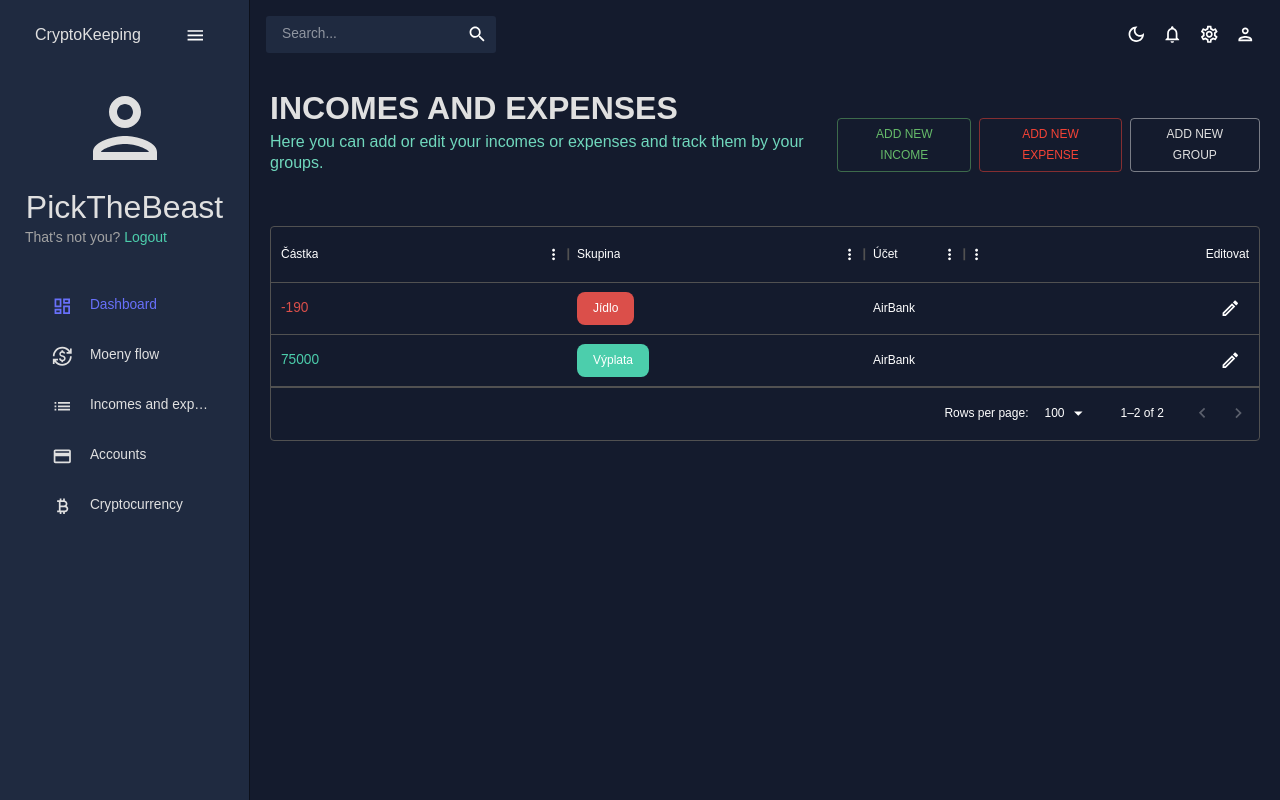
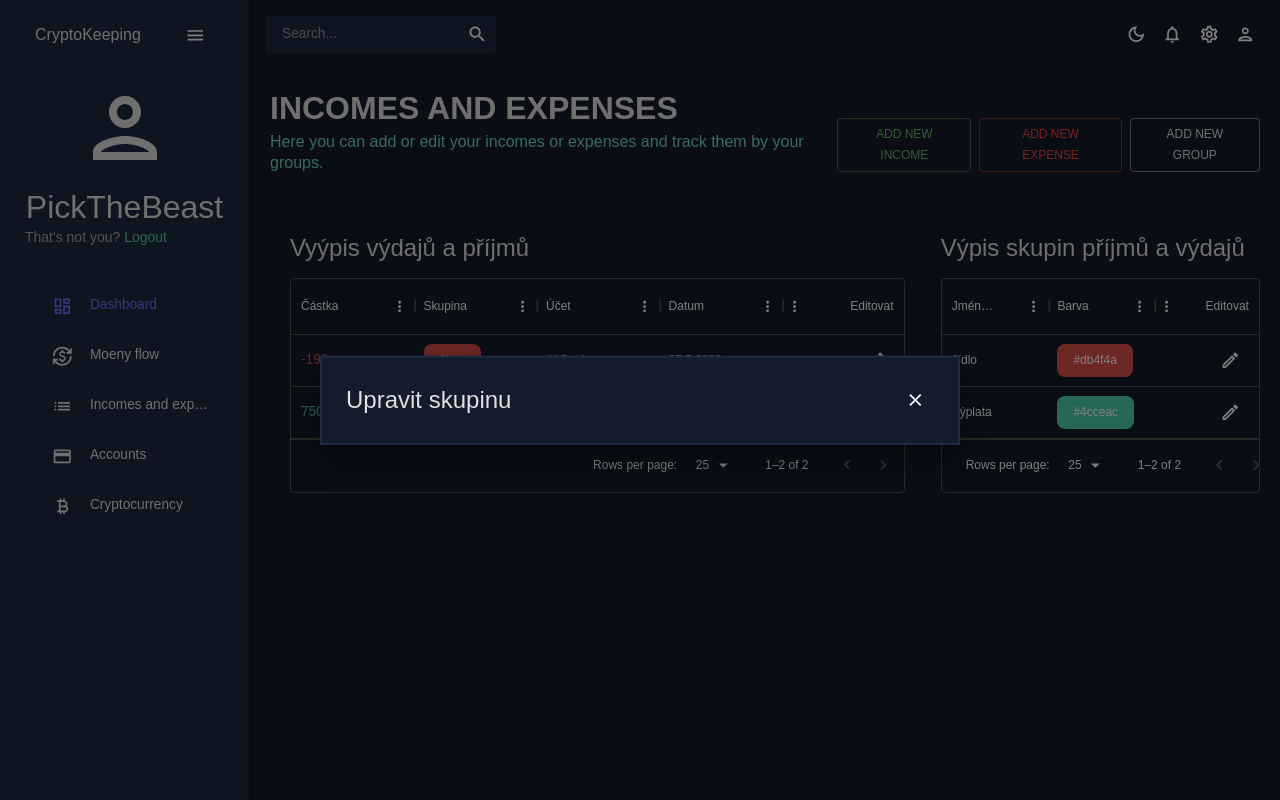
Before and after one commit to PatrikPicka/Bookkeeping-App, a React (Create React App) app: page /incomes-and-expenses in a window 1280 px wide. Both pictures are taken after a click on the button "ADD NEW GROUP". Built offline with nearby package versions, Linux system fonts and the light colour scheme.

Commit message:
finalization-of-incomes-and-expenses-page-and-start-of-modal-forms-functionality

```diff
--- a/src/index.js
+++ b/src/index.js
@@ -1,5 +1,5 @@
 import React from 'react';
-import ReactDOM from 'react-dom';
+import ReactDOM from 'react-dom/client';
 // import './index.css';
 import App from './App';
 import {BrowserRouter} from 'react-router-dom';
--- a/src/scenes/global/Sidebar.jsx
+++ b/src/scenes/global/Sidebar.jsx
@@ -48,8 +48,6 @@ const Sidebar = () => {
 	const colors = tokens(theme.palette.mode);
 	const [isCollapsed, setIsCollapsed] = useState(false);
 	const [selected, setSelected] = useState('Dashboard');
-
-	console.log(selected);
 
 	return (
 		<Box sx={{
--- a/src/scenes/incomes-and-expenses/index.jsx
+++ b/src/scenes/incomes-and-expenses/index.jsx
@@ -4,7 +4,8 @@ import {
 	Typography,
 	useTheme
 } from "@mui/material";
-import { DataGrid } from "@mui/x-data-grid";
+import Grid from '@mui/material/Unstable_Grid2';
+import {DataGrid, GridRow} from "@mui/x-data-grid";
 import { tokens } from "../../theme";
 import {
 	EditOutlined,
@@ -12,26 +13,36 @@ import {
 	AddOutlined
 } from "@mui/icons-material";
 import Header from "../../components/Header";
-import {boxAlignments} from "@nivo/core";
+import CreateOrEditGroupModal from "./modals/CreateOrEditGroupModal";
+import {useState} from "react";
 
-const testGridData = [
+const testGroupsData = [
+	{
+		id: 1,
+		name: 'Jídlo',
+		backgroundColor: '#db4f4a'
+	},
+	{
+		id: 2,
+		name: 'Výplata',
+		backgroundColor: '#4cceac'
+	}
+];
+
+const testIncomesAndExpensesData = [
 	{
 		id: 1,
 		amount: 190,
-		group: {
-			name: 'Jídlo',
-			backgroundColor: '#db4f4a',
-		},
+		date: '25.5.2023',
+		group: testGroupsData[0],
 		accountName: 'AirBank',
 		type: 'expense',
 	},
 	{
 		id: 2,
 		amount: 75000,
-		group: {
-			name: 'Výplata',
-			backgroundColor: '#4cceac',
-		},
+		date: '15.5.2023',
+		group: testGroupsData[1],
 		accountName: 'AirBank',
 		type: 'income',
 		flex: 1,
@@ -42,7 +53,23 @@ const IncomesAndExpenses = () => {
 	const theme = useTheme();
 	const colors = tokens(theme.palette.mode);
 
-	const columns = [
+	const [openCreateGroupModal, setOpenCreateGroupModal] = useState(false);
+
+	const handleCloseCreateGroupModal = () => {
+		setOpenCreateGroupModal(false);
+	}
+
+	const editGroup = (id) => {
+		console.log(id);
+	}
+
+	const editIncomeOrExpense = (id) => {
+		console.log(id);
+	}
+
+	let dataGridItemsPerPage = 25;
+
+	const columnsIncomesAndExpenses = [
 		{
 			field: 'amount',
 			headerName: 'Částka',
@@ -79,23 +106,71 @@ const IncomesAndExpenses = () => {
 		{
 			field: 'accountName',
 			headerName: 'Účet',
+			flex: 1,
+		},
+		{
+			field: 'date',
+			headerName: 'Datum',
+			flex: 1,
 		},
 		{
 			field: 'id',
 			headerName: 'Editovat',
 			headerAlign: 'right',
 			align: 'right',
-			marginRight: '1rem',
+			mr: '1rem',
 			flex: 1,
 			sortable: false,
 			renderCell: ({row: { id }}) => {
 				return (
-					<IconButton aria-label='edit' onClick={console.log(id)}>
+					<IconButton aria-label='edit' onClick={() => {editIncomeOrExpense(id)}}>
 						<EditOutlined />
 					</IconButton>
 				);
 			}
 		},
+	];
+
+	const columnsGroups = [
+		{
+			field: 'name',
+			headerName: 'Jméno skupiny',
+			flex: 1,
+		},
+		{
+			field: 'backgroundColor',
+			headerName: 'Barva',
+			flex: 1,
+			renderCell: ({row: {backgroundColor}}) => {
+				return (
+					<Box
+						p='0.5rem 1rem'
+						display='flex'
+						justifyContent='center'
+						backgroundColor={backgroundColor}
+						borderRadius='0.5rem'
+					>
+						{backgroundColor}
+					</Box>
+				);
+			}
+		},
+		{
+			field: 'id',
+			headerName: 'Editovat',
+			headerAlign: 'right',
+			align: 'right',
+			mr: '1rem',
+			flex: 1,
+			sortable: false,
+			renderCell: ({row: { id }}) => {
+				return (
+					<IconButton aria-label='Edit group'  onClick={() => {editGroup(id)}}>
+						<EditOutlined />
+					</IconButton>
+				);
+			}
+		}
 	];
 
 	return (
@@ -110,7 +185,7 @@ const IncomesAndExpenses = () => {
 					color={colors.grey[100]}
 				>
 					<Button
-						onClick={console.log('create_new_income')}
+						onClick={() => {console.log('create_new_income')}}
 						variant='outlined'
 						color='success'
 						sx={{
@@ -120,7 +195,7 @@ const IncomesAndExpenses = () => {
 						Add new income
 					</Button>
 					<Button
-						onClick={console.log('create_new_expense')}
+						onClick={() => {console.log('create_new_expense')}}
 						variant='outlined'
 						color='error'
 						sx={{
@@ -130,20 +205,79 @@ const IncomesAndExpenses = () => {
 						Add new expense
 					</Button>
 					<Button
-						onClick={console.log('create_new_group')}
+						onClick={() => {setOpenCreateGroupModal(true)}}
 						variant='outlined'
 						color='tertiary'
 					>
 						Add new group
 					</Button>
+					<CreateOrEditGroupModal
+						open={openCreateGroupModal}
+						handleClose={handleCloseCreateGroupModal}
+					/>
 				</Box>
 			</Box>
 
-			<Box
+			<Grid
+				container
+				spacing={2}
 				marginTop='1.5rem'
 			>
-				<DataGrid columns={columns} rows={testGridData} />
-			</Box>
+				<Grid xs={8}>
+				{testIncomesAndExpensesData.length > 0 ? (
+					<Box px={'1.25rem'}>
+						<Typography variant={'h3'} color={colors.grey[100]}>
+							Vyýpis výdajů a příjmů
+						</Typography>
+						<DataGrid
+							sx={{
+								mt: '1rem',
+							}}
+							columns={columnsIncomesAndExpenses}
+							rows={testIncomesAndExpensesData}
+							initialState={{
+								pagination: {
+									paginationModel: {
+										pageSize: dataGridItemsPerPage,
+									},
+								},
+							}}
+						/>
+					</Box>
+				) : (
+					<Typography variant='h6' color={colors.grey[300]} textAlign='center' >
+						Pro zobrazení dat musíte nejdříve nejdřív zadat nějaké příjmy/výdaje.
+					</Typography>
+				)}
+				</Grid>
+				<Grid xs={4} >
+					{testGroupsData.length > 0 ? (
+						<Box >
+							<Typography variant={'h3'} color={colors.grey[100]}>
+								Výpis skupin příjmů a výdajů
+							</Typography>
+							<DataGrid
+								sx={{
+									mt: '1rem',
+								}}
+								columns={columnsGroups}
+								rows={testGroupsData}
+								initialState={{
+									pagination: {
+										paginationModel: {
+											pageSize: dataGridItemsPerPage,
+										},
+									},
+								}}
+							/>
+						</Box>
+					) : (
+						<Typography variant='h6' color={colors.grey[300]} textAlign='center' >
+							Pro zobrazení a vytvoření příjmu/výdaje musíte nejprve vytvořit skupinu.
+						</Typography>
+					)}
+				</Grid>
+			</Grid>
 		</Box>
 	);
 };
--- /dev/null
+++ b/src/scenes/incomes-and-expenses/modals/CreateOrEditGroupModal.jsx
@@ -0,0 +1,64 @@
+import {Box, Button, IconButton, Modal, TextField, Typography, useTheme} from "@mui/material";
+import { tokens } from "../../../theme";
+import { Formik } from "formik";
+import * as yup from 'yup';
+import {CloseOutlined} from "@mui/icons-material";
+
+
+
+const CreateOrEditGroupModal = ({open, handleClose}, id, name, backgroundColor) => {
+	const theme = useTheme();
+	const colors = tokens(theme.palette.mode);
+
+	const style = {
+		position: 'absolute',
+		top: '50%',
+		left: '50%',
+		transform: 'translate(-50%, -50%)',
+		width: '50%',
+		bgcolor: `${colors.primary[400]}`,
+		color: `${colors.grey[100]}`,
+		border: `2px solid ${colors.primary[400]}`,
+		boxShadow: 24,
+	};
+
+	const handleCloseModal = () => {
+		console.log(handleClose);
+		handleClose();
+	}
+
+	const initialValues = {
+		name: '',
+		backgroundColor: '',
+	};
+
+	if (id) {
+		initialValues.name = name;
+		initialValues.backgroundColor = backgroundColor;
+	}
+
+	return (
+		<Modal
+			open={open}
+		>
+			<Box
+				sx={style}
+			>
+				<Box
+					display={'flex'}
+					justifyContent={'space-between'}
+					alignItems={'center'}
+					backgroundColor={colors.primary[500]}
+					p={'1.5rem'}
+				>
+					<Typography variant={'h3'}>{id ? 'Upravit skupinu' : 'Vytvořit skupinu'}</Typography>
+					<IconButton onClick={handleCloseModal}>
+						<CloseOutlined />
+					</IconButton>
+				</Box>
+			</Box>
+		</Modal>
+	);
+}
+
+export default CreateOrEditGroupModal;
```
